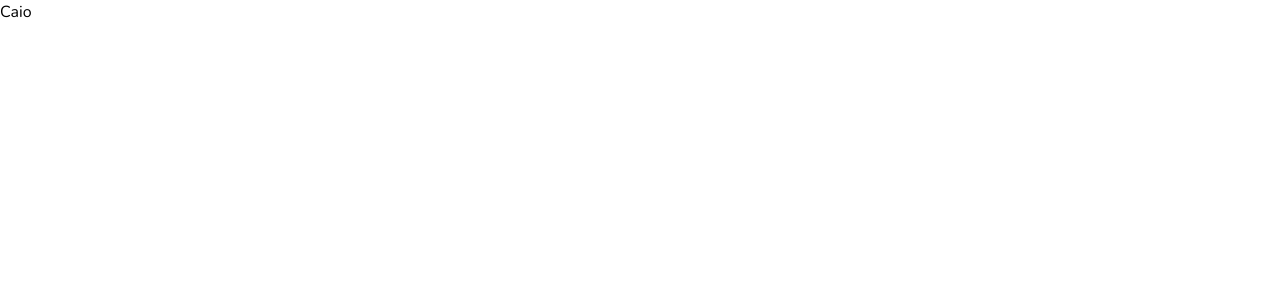
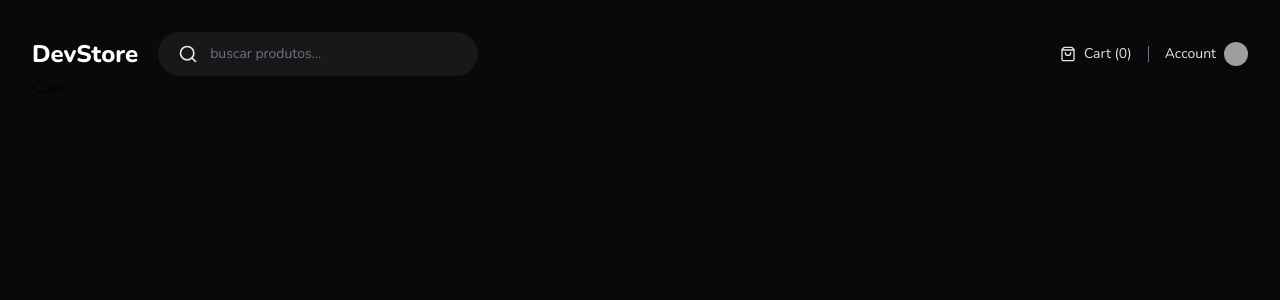
Before and after one commit to CAIOZIn1/devstore-front, a Next.js app: page / in a window 1280 px wide. Shown: the top 300 px of the page. Built offline with nearby package versions, Linux system fonts and the light colour scheme; grey boxes are pictures that could not be loaded.

Commit message:
header added

```diff
--- a/next.config.js
+++ b/next.config.js
@@ -1,4 +1,8 @@
 /** @type {import('next').NextConfig} */
-const nextConfig = {}
+const nextConfig = {
+  images: {
+    domains: ['github.com'],
+  },
+}
 
 module.exports = nextConfig
--- a/package.json
+++ b/package.json
@@ -9,6 +9,7 @@
     "lint": "next lint"
   },
   "dependencies": {
+    "lucide-react": "^0.298.0",
     "next": "14.0.3",
     "react": "^18",
     "react-dom": "^18"
--- /dev/null
+++ b/src/app/(store)/(home)/loading.tsx
@@ -0,0 +1,3 @@
+export default function HomeLoading() {
+  return <p>Carregando...</p>
+}
--- /dev/null
+++ b/src/app/(store)/(home)/page.tsx
@@ -0,0 +1,5 @@
+export default async function Home() {
+  await new Promise((resolve) => setTimeout(resolve, 3000))
+
+  return <h1>Caio</h1>
+}
--- /dev/null
+++ b/src/app/(store)/layout.tsx
@@ -0,0 +1,14 @@
+import Header from '@/components/header'
+
+export default function RootLayout({
+  children,
+}: {
+  children: React.ReactNode
+}) {
+  return (
+    <div className="mx-auto min-h-screen w-full max-w-[1680px] grid-rows-[min-content_max-content] gap-5 px-8 p-8">
+      <Header />
+      {children}
+    </div>
+  )
+}
--- a/src/app/layout.tsx
+++ b/src/app/layout.tsx
@@ -5,7 +5,7 @@ import './globals.css'
 const inter = Nunito({ subsets: ['latin'] })
 
 export const metadata: Metadata = {
-  title: 'Create Next App',
+  title: 'DevStore',
   description: 'Generated by create next app',
 }
 
@@ -16,7 +16,9 @@ export default function RootLayout({
 }) {
   return (
     <html lang="pt-br">
-      <body className={inter.className}>{children}</body>
+      <body className={`${inter.className} bg-zinc-950 antialiased`}>
+        {children}
+      </body>
     </html>
   )
 }
--- a/src/app/page.tsx
+++ /dev/null
@@ -1,3 +0,0 @@
-export default function Home() {
-  return <h1>Caio</h1>
-}
--- /dev/null
+++ b/src/components/header.tsx
@@ -0,0 +1,45 @@
+import { Search, ShoppingBag } from 'lucide-react'
+import Image from 'next/image'
+import Link from 'next/link'
+
+export default function Header() {
+  return (
+    <div className="flex items-center justify-between">
+      <div className="flex items-center gap-5">
+        <Link href="/" className="text-2xl font-extrabold text-white">
+          DevStore
+        </Link>
+
+        <form className="flex w-[320px] items-center gap-3 rounded-full bg-zinc-900 px-5 py-3 ring-zinc-700">
+          <Search className="w-5 h-5 text-zinc-200" />
+
+          <input
+            placeholder="buscar produtos..."
+            className="flex-1 bg-transparent text-sm outline-none placeholder:text-zinc-500"
+          />
+        </form>
+      </div>
+
+      <div className="flex items-center gap-4">
+        <div className="flex items-center gap-2">
+          <ShoppingBag className="h-4 w-4 text-zinc-200" />
+          <span className="text-sm text-zinc-200">Cart (0)</span>
+        </div>
+
+        <div className="w-px h-4 bg-zinc-500" />
+
+        <Link href="/" className="flex items-center gap-2 hover:underline">
+          <span className="text-sm text-zinc-200">Account</span>
+
+          <Image
+            className="h-6 w-6 rounded-full"
+            width={24}
+            height={24}
+            src="https://github.com/CAIOZIn1.png"
+            alt="image-account"
+          />
+        </Link>
+      </div>
+    </div>
+  )
+}
```
Also changed, not shown: 2 other files (tests, documents, lock files or other folders).
